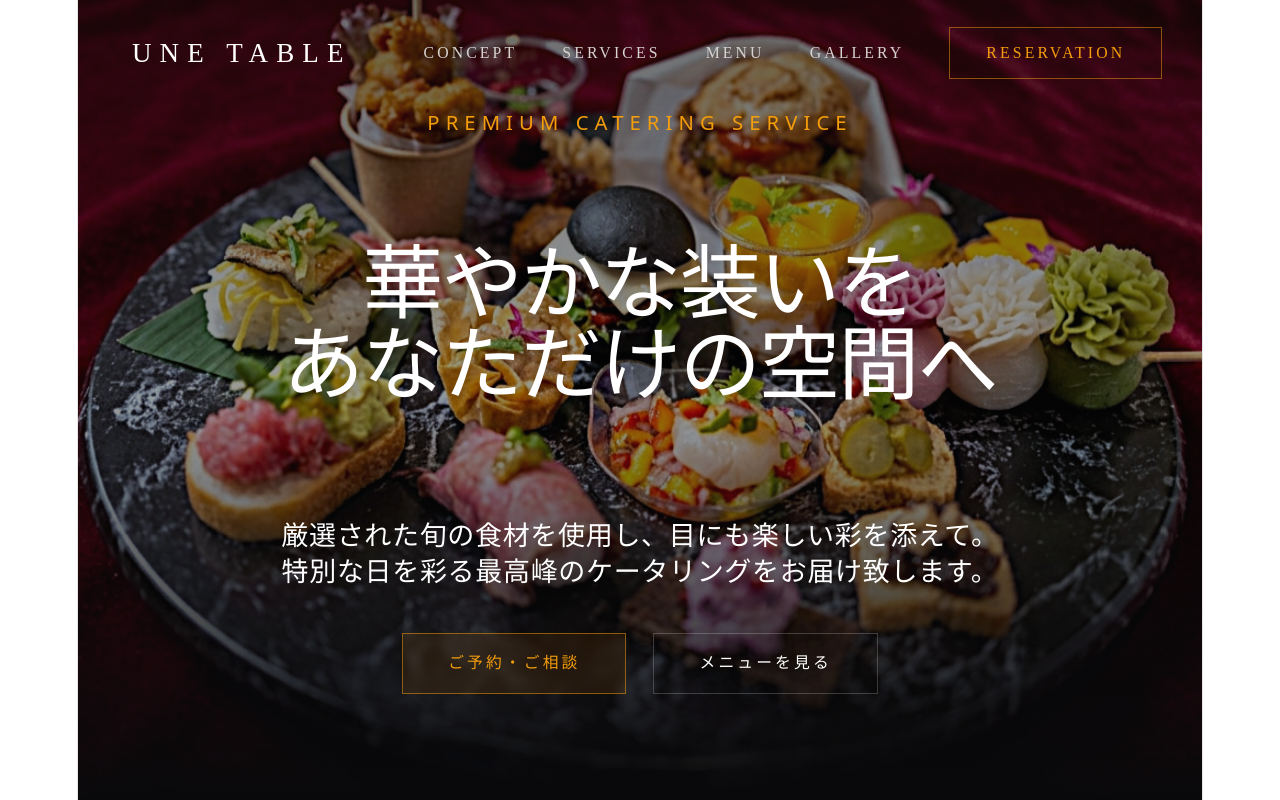
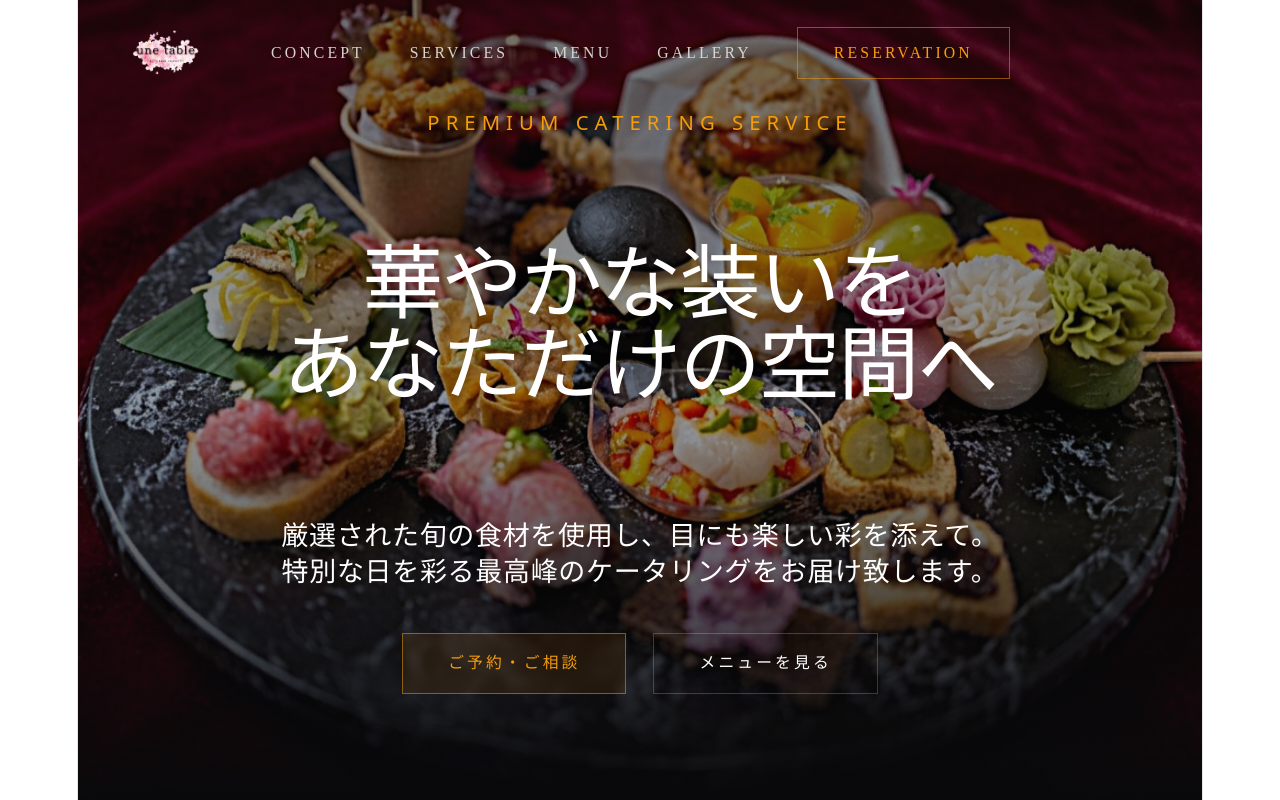
Before and after one commit to naogenbeat-prog/une-table-perfect-, a React (Vite) app: page / in a window 1280 px wide. Shown: the top 800 px of the page. Built offline with nearby package versions, Linux system fonts and the light colour scheme.

Commit message:
Update App.jsx

```diff
--- a/src/App.jsx
+++ b/src/App.jsx
@@ -13,6 +13,7 @@ const CONFIG = {
   tagline: "華やかな装いを あなただけの空間へ ",
   // 一時的なダミー写真（後でGitHubのpublicフォルダに本物をアップロードします！）
   heroImage:  "/hero-bg.jpg",
+  logoImage: "/logo.png",
 };
 
 const images = {
@@ -32,7 +33,7 @@ const images = {
 const Navbar = ({ isScrolled, isMobileMenuOpen, setIsMobileMenuOpen }) => (
   <nav className={`fixed w-full z-50 transition-all duration-700 ${isScrolled ? "bg-zinc-950/95 backdrop-blur-md py-4 border-b border-zinc-800" : "bg-transparent py-6"}`}>
     <div className="w-full px-6 md:px-12 flex justify-start items-center gap-16">
-      <div className="text-2xl text-white tracking-[0.3em] font-light cursor-pointer uppercase">{CONFIG.brandName}</div>
+      <img src={CONFIG.logoImage} alt={CONFIG.brandName} className="h-8 md:h-10 cursor-pointer object-contain" />
       <div className="hidden md:flex space-x-10 items-center text-sm tracking-[0.2em] uppercase">
         {["Concept", "Services", "Menu", "Gallery"].map((item) => (
           <a key={item} href={`#${item.toLowerCase()}`} className="text-stone-300 hover:text-amber-500 transition-colors">{item}</a>
@@ -250,7 +251,7 @@ const App = () => {
       <Gallery />
       <Contact />
       <footer className="py-12 bg-zinc-950 text-center border-t border-zinc-900">
-        <div className="text-2xl text-white tracking-[0.3em] font-light mb-6 uppercase">{CONFIG.brandName}</div>
+        <img src={CONFIG.logoImage} alt={CONFIG.brandName} className="h-10 md:h-12 mx-auto mb-6 object-contain" />
         <div className="flex justify-center space-x-6 mb-8 text-stone-500">
            <a href="#contact" className="hover:text-white transition-colors">
             <Mail size={18} />
```
